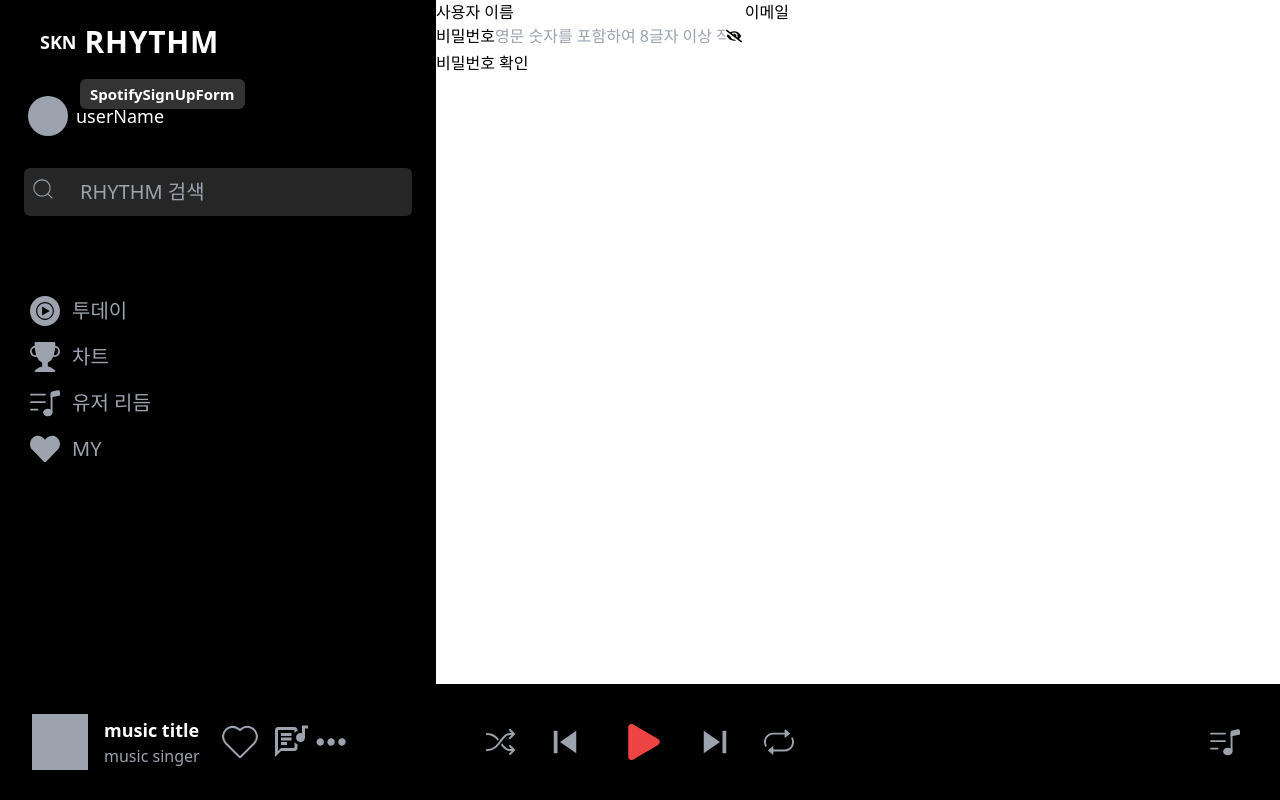
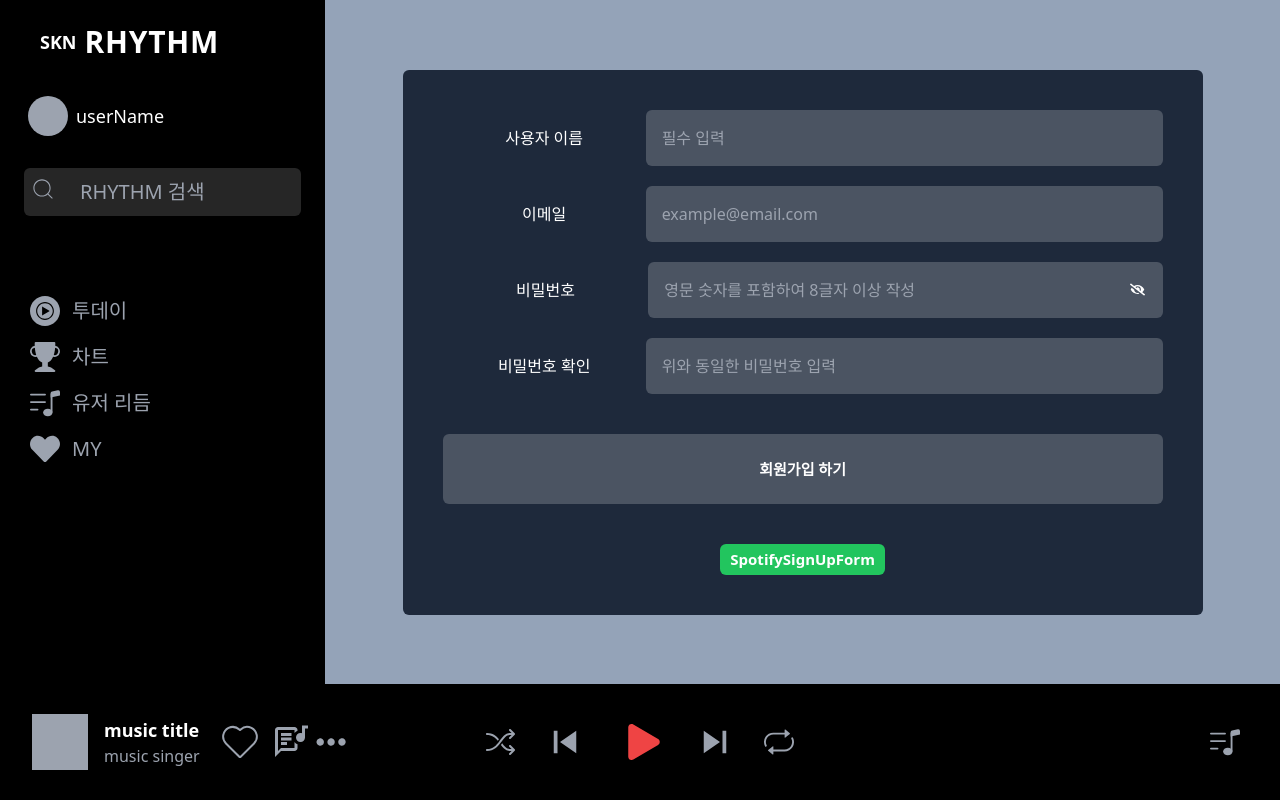
Before and after one commit to sinwoojin/Rhythm_2, a Next.js app: page /sign-up in a window 1280 px wide. Built offline with nearby package versions, Linux system fonts and the light colour scheme; no server answers.

Commit message:
design:회원가입 디자인

```diff
--- a/app/(providers)/(root)/(auth)/sign-up/_components/SIgnUpForm.tsx
+++ b/app/(providers)/(root)/(auth)/sign-up/_components/SIgnUpForm.tsx
@@ -1,7 +1,8 @@
 "use client";
 
 import Button from "@/app/_components/Button";
-import { ComponentProps, useRef, useState } from "react";
+import Input from "@/app/_components/Input";
+import { ComponentProps, useState } from "react";
 import { FaEye, FaEyeSlash } from "react-icons/fa";
 import SpotifyLogInPage from "./SpotifySignUpForm";
 
@@ -14,9 +15,13 @@ function SIgnUpForm() {
 	const [email, setEmail] = useState("");
 	const [password, setPassword] = useState("");
 	const [passwordConfirm, setPasswordConfirm] = useState("");
-	const userNameRef = useRef<HTMLInputElement | null>(null);
+	const [userName, setUserName] = useState("");
 	const [isPasswordVisible, setIsPasswordVisible] = useState(false);
 
+	const handleChangeUserName: ComponentProps<"input">["onChange"] = (e) => {
+		const userName = e.target.value;
+		setUserName(userName);
+	};
 	const handleChangeEmail: ComponentProps<"input">["onChange"] = (e) => {
 		const email = e.target.value;
 		setEmail(email);
@@ -39,8 +44,7 @@ function SIgnUpForm() {
 	) => {
 		e.preventDefault();
 
-		if (!userNameRef.current) return alert("사용자 이름을 입력해주세요");
-		const userName = userNameRef.current.value;
+		if (!userName) return alert("사용자 이름을 입력해주세요");
 
 		// 이메일 양식이 맞는지 확인하는 코드
 		if (!regEmail.test(email))
@@ -70,43 +74,90 @@ function SIgnUpForm() {
 	};
 
 	return (
-		<div>
-			<form onSubmit={handleSubmitSignUp}>
-				<label htmlFor="userName">사용자 이름</label>
-				<input type="text" id="userName" ref={userNameRef} />
-				<label htmlFor="email">이메일</label>
-				<input
+		<div className="bg-slate-400 w-full grid place-content-center">
+			<form
+				onSubmit={handleSubmitSignUp}
+				className="px-10 py-10 rounded-md items-center items-center  bg-slate-800 w-[800px]"
+			>
+				<div className="w-full flex flex-wrap items-center gap-y-5 ">
+					<div className="flex w-full items-center">
+						<label
+							htmlFor="userName"
+							className="w-[40%] text-center text-white"
+						>
+							사용자 이름
+						</label>
+						<Input
+							id="userName"
+							placeholder="필수 입력"
+							value={userName}
+							onChange={handleChangeUserName}
+						/>
+					</div>
+					<div className="flex w-full items-center">
+						<label
+							htmlFor="email"
+							className="w-[40%] text-center text-white"
+						>
+							이메일
+						</label>
+						<Input
+							placeholder="example@email.com "
 							type="text"
 							id="email"
 							value={email}
 							onChange={handleChangeEmail}
 						/>
-				<div className="flex items-center">
-					<label htmlFor="password">비밀번호</label>
-					<input
+					</div>
+					<div className="flex w-full items-center">
+						<label
+							htmlFor="password"
+							className="w-[40%] text-center text-white"
+						>
+							비밀번호
+						</label>
+						<div className="flex items-center w-full relative">
+							<Input
 								type={isPasswordVisible ? "text" : "password"}
 								id="password"
+								className="relative"
 								value={password}
 								onChange={handleChangePassword}
 								placeholder="영문 숫자를 포함하여 8글자 이상 작성"
 							/>
-					<button
+							<Button
 								type="button"
-						onClick={() => setIsPasswordVisible((prev) => !prev)}
+								intent="none"
+								className="h-[56px] absolute right-2 bg-none"
+								onClick={() =>
+									setIsPasswordVisible((prev) => !prev)
+								}
 							>
 								{isPasswordVisible ? <FaEye /> : <FaEyeSlash />}
-					</button>
+							</Button>
 						</div>
-				<label htmlFor="passwordConfirm">비밀번호 확인</label>
-				<input
+					</div>
+					<div className="flex w-full items-center">
+						<label
+							htmlFor="passwordConfirm"
+							className="w-[40%] text-center text-white"
+						>
+							비밀번호 확인
+						</label>
+						<Input
+							placeholder="위와 동일한 비밀번호 입력"
 							type="password"
 							id="passwordConfirm"
 							value={passwordConfirm}
 							onChange={handleChangePasswordConfirm}
 						/>
-				<Button>회원가입 하기</Button>
+					</div>
+					<Button className="w-full mt-5 py-6">회원가입 하기</Button>
+					<div className="mx-auto">
+						<SpotifyLogInPage />
+					</div>
+				</div>
 			</form>
-			<SpotifyLogInPage />
 		</div>
 	);
 }
--- a/app/(providers)/(root)/(auth)/sign-up/_components/SpotifySignUpForm.tsx
+++ b/app/(providers)/(root)/(auth)/sign-up/_components/SpotifySignUpForm.tsx
@@ -17,7 +17,12 @@ function SpotifyLogInPage() {
 	};
 
 	return (
-		<Button onClick={handleClickSpotifyLogIn} className="absolute left-20">
+		<Button
+			onClick={handleClickSpotifyLogIn}
+			intent="spotify"
+			type="button"
+			className="mt-5"
+		>
 			SpotifySignUpForm
 		</Button>
 	);
--- a/app/(providers)/(root)/page.tsx
+++ b/app/(providers)/(root)/page.tsx
@@ -1,8 +1,8 @@
 function HomePage() {
-  return (
-    <main className="w-full h-full">
-      <h1>Rhythm 홈페이지입니다!</h1>
-    </main>
-  );
-
+	return (
+		<main className="w-full h-full">
+			<h1>Rhythm 홈페이지입니다!</h1>
+		</main>
+	);
+}
 export default HomePage;
--- a/app/_components/Button.tsx
+++ b/app/_components/Button.tsx
@@ -16,9 +16,11 @@ const buttonVariants = cva(
 			},
 			intent: {
 				play: "bg-red-500",
+				spotify: "bg-green-500",
 				warning: "bg-yellow-500",
 				primary: ["bg-white", "bg-opacity-20"],
 				secondary: "bg-gray-400",
+				none: "bg-none",
 			},
 			outline: {
 				true: "border",
--- a/app/_components/Input.tsx
+++ b/app/_components/Input.tsx
@@ -1,39 +1,81 @@
 "use client";
 
-import { ComponentProps } from "react";
+import { cva, VariantProps } from "class-variance-authority";
+import { ComponentProps, PropsWithChildren } from "react";
 
-interface InputProps {
-  id: string;
-  type: string;
-  width: string;
-  height: string;
-  value?: string;
-  labelValue: string;
-  onchange?: () => void;
-  ref?: ComponentProps<"input">["ref"];
+type InputProps = InputVariantsType & ComponentProps<"input">;
+
+const inputVariants = cva(
+	"transition hover:brightness-90 active:brightness-75",
+	{
+		variants: {
+			size: {
+				sm: "text-xs px-1.5 py-0.5 font-medium",
+				md: "text-base w-full",
+				lg: "text-[17px] px-3.5 py-2 font-bold",
+			},
+			padding: {
+				md: "px-4 py-4",
+			},
+			intent: {
+				play: "bg-red-500",
+				warning: "bg-yellow-500",
+				primary: ["bg-white", "bg-opacity-20"],
+				secondary: "bg-gray-400",
+			},
+			outline: {
+				true: "border",
+				false: "text-white",
+			},
+			rounded: {
+				normal: "rounded-md",
+				pill: "rounded-full",
+			},
+		},
+		compoundVariants: [
+			{
+				outline: true,
+				intent: "primary",
+				className: "bg-white text-sky-500 border-sky-500",
+			},
+		],
+		defaultVariants: {
+			size: "md",
+			intent: "primary",
+			outline: false,
+			rounded: "normal",
+			padding: "md",
+		},
+	}
+);
+
+type InputVariantsType = VariantProps<typeof inputVariants>;
+
+function Button({
+	size,
+	padding,
+	intent,
+	outline,
+	rounded,
+	children,
+	className,
+	...props
+}: PropsWithChildren<InputProps>) {
+	return (
+		<input
+			className={inputVariants({
+				className,
+				padding,
+				size,
+				intent,
+				outline,
+				rounded,
+			})}
+			{...props}
+		>
+			{children}
+		</input>
+	);
 }
 
-/**
- * width, height 조정가능
- *
- * 크기 조정시 w, h 붙여서 작성 예) w-[100px]
- *
- *  labelValue, id, type, onChange, value, ref 사용가능
- */
-function Input(props: InputProps) {
-  return (
-    <>
-      <label htmlFor={props.id}>{props.labelValue}</label>
-      <input
-        id={props.id}
-        type={props.type}
-        className={`${props.width} ${props.height} border border-black`}
-        onChange={props.onchange}
-        value={props.value}
-        ref={props.ref}
-      />
-    </>
-  );
-}
-
-export default Input;
+export default Button;
```
Lines whose indentation alone changed are shown as unchanged.
